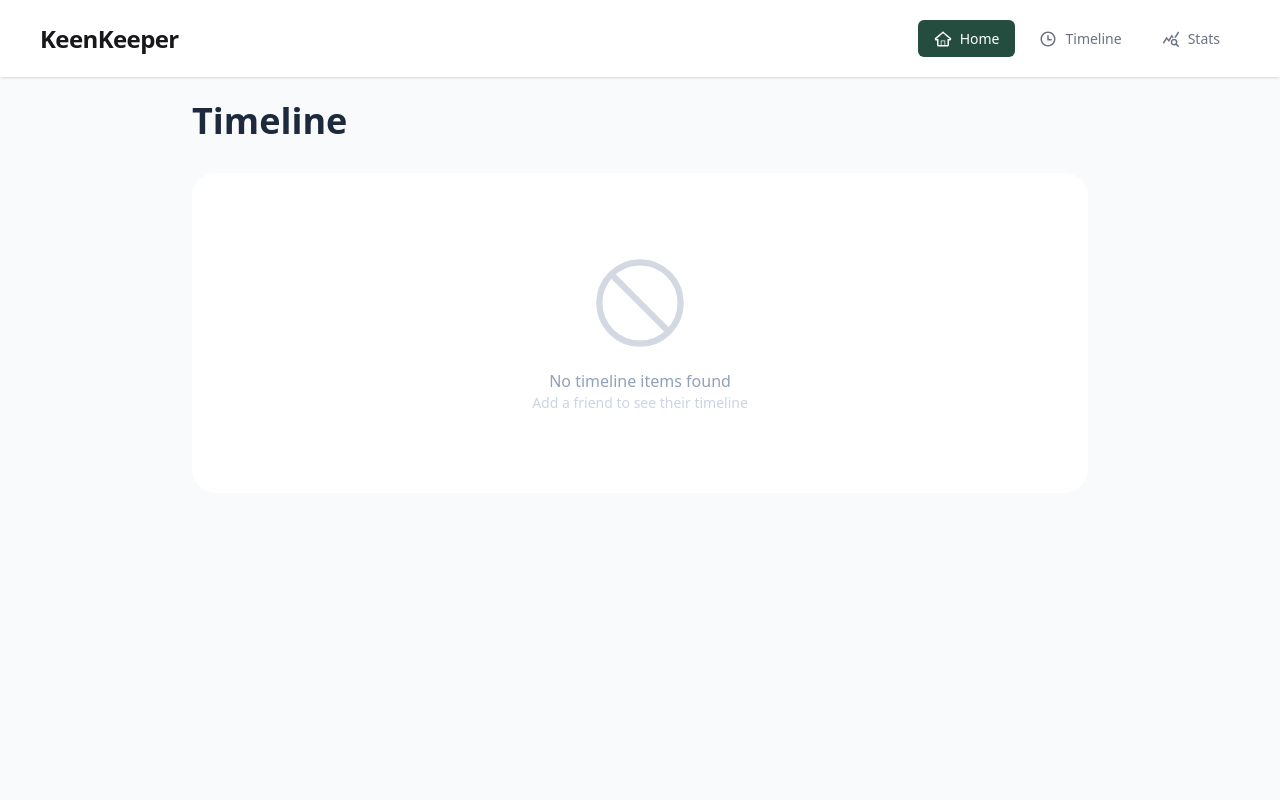
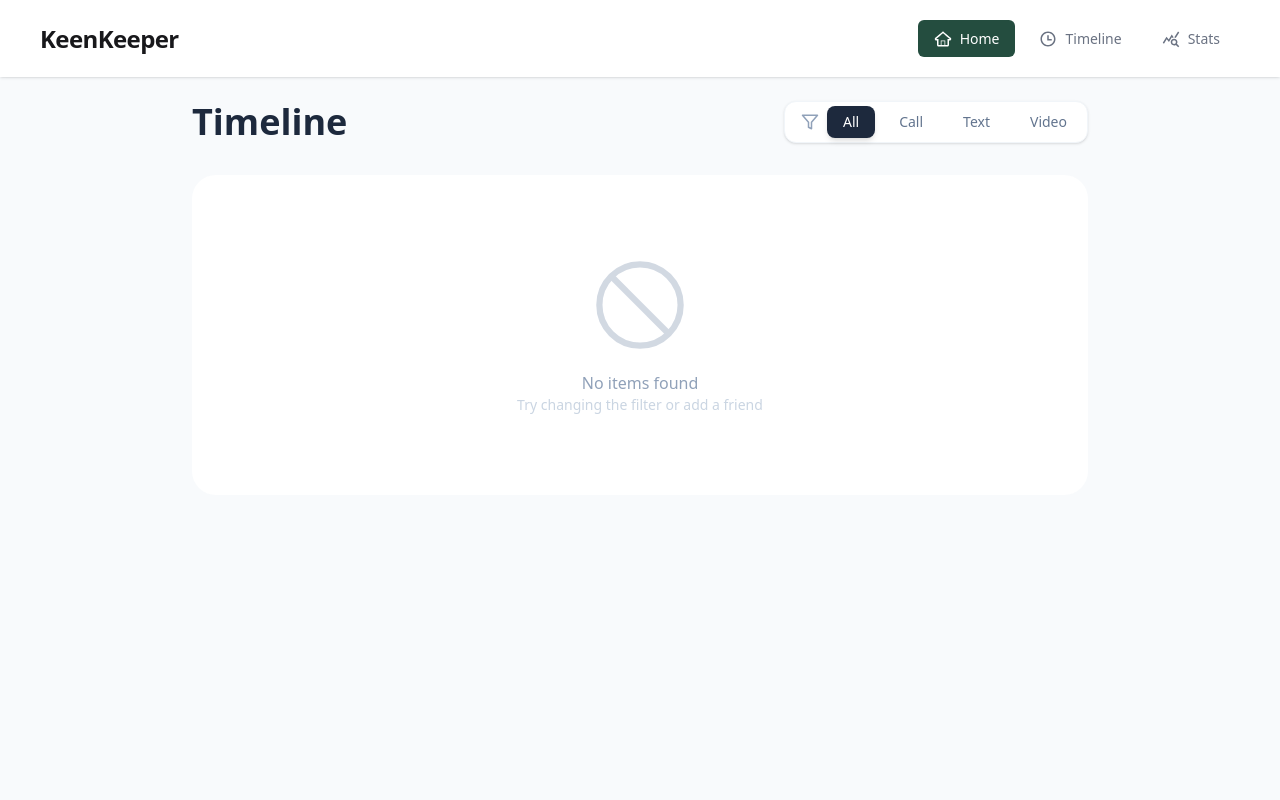
Before and after one commit to 01754488189ib-tech/B-13-Assignment-07, a Next.js app: page /timeline in a window 1280 px wide. Shown: the top 800 px of the page. Built offline with nearby package versions, Linux system fonts and the light colour scheme.

Commit message:
Added a Filter Boton in the Timeline Page

```diff
--- a/src/app/blog/page.jsx
+++ b/src/app/blog/page.jsx
@@ -23,50 +23,56 @@ const BlogPage = () => {
     const needAttention = friends.filter(f => f.status === 'Overdue' || f.status === 'Almost Due').length;
 
     return (
-        <div className="bg-[#F8FAFC] min-h-screen pb-20">
+        <div className="bg-white min-h-screen pb-20">
             <div className="max-w-7xl mx-auto px-6 pt-16 text-center">
                 <h1 className="text-4xl font-extrabold text-[#1E293B] mb-4">Friends to keep close in your life</h1>
                 <p className="text-slate-500 max-w-2xl mx-auto mb-8">
                     Your personal shelf of meaningful connections. Browse, tend, and nurture the relationships that matter most.
                 </p>
-                <button className="bg-[#1B4332] text-white px-6 py-2 rounded-lg font-semibold flex items-center gap-2 mx-auto hover:bg-[#143427] transition-all">
+                <button className="bg-[#244D3F] text-white px-6 py-2 rounded-lg font-semibold flex items-center gap-2 mx-auto hover:bg-[#2b835f] transition-all">
                     <span className="text-xl">+</span> Add a Friend
                 </button>
             </div>
 
-            <div className="max-w-6xl mx-auto px-6 grid grid-cols-2 md:grid-cols-4 gap-4 mt-12 mb-16">
-                {[
-                    { label: 'Total Friends', value: totalFriends },
-                    { label: 'On Track', value: onTrack },
-                    { label: 'Need Attention', value: needAttention },
-                    { label: 'Interactions This Month', value: '12' }
-                ].map((stat, idx) => (
-                    <div key={idx} className="bg-white p-6 rounded-xl border border-slate-100 shadow-sm text-center">
-                        <div className="text-2xl font-bold text-slate-800">{stat.value}</div>
-                        <div className="text-[11px] uppercase font-bold text-slate-400 mt-1">{stat.label}</div>
-                    </div>
-                ))}
+            <div className="w-7xl mx-auto px-6 grid grid-cols-2 md:grid-cols-4 gap-4 mt-12 mb-16">
+               <div className="bg-white p-6 rounded-xl border border-slate-100 shadow-sm text-center">
+                   <div className="text-2xl font-bold text-slate-800">{totalFriends}</div>
+                   <div className="text-[11px] uppercase font-bold text-slate-400 mt-1">Total Friends</div>
+               </div>
+               <div className="bg-white p-6 rounded-xl border border-slate-100 shadow-sm text-center">
+                   <div className="text-2xl font-bold text-slate-800">{onTrack}</div>
+                   <div className="text-[11px] uppercase font-bold text-slate-400 mt-1">On Track</div>
+               </div>
+               <div className="bg-white p-6 rounded-xl border border-slate-100 shadow-sm text-center">
+                   <div className="text-2xl font-bold text-slate-800">{needAttention}</div>
+                   <div className="text-[11px] uppercase font-bold text-slate-400 mt-1">Need Attention</div>
+               </div>
+               <div className="bg-white p-6 rounded-xl border border-slate-100 shadow-sm text-center">
+                   <div className="text-2xl font-bold text-slate-800">{friends.length}</div>
+                   <div className="text-[11px] uppercase font-bold text-slate-400 mt-1">Interactions This Month</div>
+               </div>
             </div>
 
             <div className="max-w-7xl mx-auto px-6">
                 <h2 className="text-xl font-bold text-slate-800 mb-8">Your Friends</h2>
-                <div className="grid grid-cols-1 sm:grid-cols-2 md:grid-cols-3 lg:grid-cols-4 gap-6">
-                    {friends.map((friend) => (
+                <div className="">
+                    <div className="grid gap-6 grid-cols-1 sm:grid-cols-2 md:grid-cols-3 lg:grid-cols-4">
+                        {
+                            friends.map((friend) => (
                         <Link
                             href={`/blog/${friend.id}`}
                             key={friend.id}
-                            className="bg-white rounded-2xl p-6 shadow-sm border border-slate-50 flex flex-col items-center text-center hover:shadow-md transition-all"
-                        >
-                            <div className="w-20 h-20 rounded-full overflow-hidden relative mb-4 border-2 border-slate-50 shadow-sm">
+                            className="bg-white rounded-2xl p-6 shadow-sm flex flex-col items-center hover:shadow-lg">
+                            <h3 className="w-20 h-20 rounded-full overflow-hidden relative mb-4 border-2 border-slate-50 shadow-sm">
                                 <Image src={friend.picture} alt={friend.name} fill className="object-cover" />
-                            </div>
+                            </h3>
 
                             <h3 className="font-bold text-slate-800 text-lg mb-1">{friend.name}</h3>
-                            <p className="text-[10px] text-slate-400 font-bold mb-3 uppercase tracking-wider">62d ago</p>
+                            <p className="text-[10px] text-slate-400 font-bold mb-3 uppercase tracking-wider">{friend.days_since_contact}d ago</p>
 
                             <div className="flex flex-wrap justify-center gap-1 mb-3">
                                 {friend.tags?.map((tag, i) => (
-                                    <span key={i} className="bg-[#CBFADB] text-emerald-800 text-[9px] font-extrabold px-3 py-1 rounded-full uppercase">
+                                    <span key={i} className="bg-[#CBFADB] text-green-600 text-[9px] font-extrabold px-3 py-1 rounded-full uppercase">
                                         {tag}
                                     </span>
                                 ))}
@@ -76,7 +82,9 @@ const BlogPage = () => {
                                 {friend.status}
                             </div>
                         </Link>
-                    ))}
+                            ))
+                        }
+                    </div>
                 </div>
             </div>
         </div>
--- a/src/app/stats/page.jsx
+++ b/src/app/stats/page.jsx
@@ -75,8 +75,7 @@ const FriendshipStats = () => {
                                         paddingAngle={8}
                                         cornerRadius={12}
                                         dataKey="value"
-                                        isAnimationActive={true}
-                                    >
+                                        isAnimationActive={true}>
                                         {chartData.map((entry, index) => (
                                             <Cell
                                                 key={`cell-${index}`}
--- a/src/app/timeline/page.jsx
+++ b/src/app/timeline/page.jsx
@@ -1,13 +1,18 @@
 "use client";
-import React from 'react';
+import React, { useState } from 'react';
 import { useTimeline } from "@/app/layout";
-import { FiPhoneCall } from "react-icons/fi";
+import { FiPhoneCall, FiFilter } from "react-icons/fi";
 import { LuMessageSquareMore } from "react-icons/lu";
 import { GoDeviceCameraVideo } from "react-icons/go";
 import { IoBanOutline } from 'react-icons/io5';
 
 const TimelinePage = () => {
     const { history } = useTimeline();
+    const [filter, setFilter] = useState('All');
+
+    const filteredHistory = filter === 'All'
+        ? history
+        : history.filter(item => item.type === filter);
 
     const renderIcon = (type) => {
         switch (type) {
@@ -20,11 +25,30 @@ const TimelinePage = () => {
     return (
         <div className="bg-slate-50 min-h-screen p-6">
             <div className="max-w-4xl mx-auto">
-                <h1 className="text-4xl font-bold text-slate-800 mb-8">Timeline</h1>
+                <div className="flex flex-col md:flex-row md:items-center justify-between mb-8 gap-4">
+                    <h1 className="text-4xl font-bold text-slate-800">Timeline</h1>
+
+                    <div className="flex items-center gap-2 bg-white p-1 rounded-xl shadow-sm border border-slate-100 w-fit">
+                        <div className="pl-3 text-slate-400">
+                            <FiFilter size={18} />
+                        </div>
+                        {['All', 'Call', 'Text', 'Video'].map((type) => (
+                            <button
+                                key={type}
+                                onClick={() => setFilter(type)}
+                                className={`px-4 py-1.5 rounded-lg text-sm font-medium transition-all ${filter === type
+                                        ? 'bg-slate-800 text-white shadow-md'
+                                        : 'text-slate-500 hover:bg-slate-50'
+                                    }`}>
+                                {type}
+                            </button>
+                        ))}
+                    </div>
+                </div>
 
                 <div className="flex flex-col gap-4">
-                    {history.length > 0 ? (
-                        history.map((item) => (
+                    {filteredHistory.length > 0 ? (
+                        filteredHistory.map((item) => (
                             <div key={item.id} className="flex items-center gap-4 bg-white p-5 rounded-2xl shadow-sm border border-slate-100 animate-in fade-in duration-500">
                                 <div className="p-3 bg-slate-50 rounded-xl text-slate-600">
                                     {renderIcon(item.type)}
@@ -38,10 +62,10 @@ const TimelinePage = () => {
                             </div>
                         ))
                     ) : (
-                            <div className="text-center py-20 bg-white rounded-3xl">
-                                <h2 className="flex opacity-40 text-slate-400 mb-4 justify-center items-center"><IoBanOutline size={100} /></h2>
-                            <p className="text-slate-400 font-medium">No timeline items found</p>
-                            <p className="text-slate-300 text-sm">Add a friend to see their timeline</p>
+                        <div className="text-center py-20 bg-white rounded-3xl">
+                            <h2 className="flex opacity-40 text-slate-400 mb-4 justify-center items-center"><IoBanOutline size={100} /></h2>
+                            <p className="text-slate-400 font-medium">No {filter !== 'All' ? filter : ''} items found</p>
+                            <p className="text-slate-300 text-sm">Try changing the filter or add a friend</p>
                         </div>
                     )}
                 </div>
```
Also changed, not shown: 1 other file (tests, documents, lock files or other folders).
